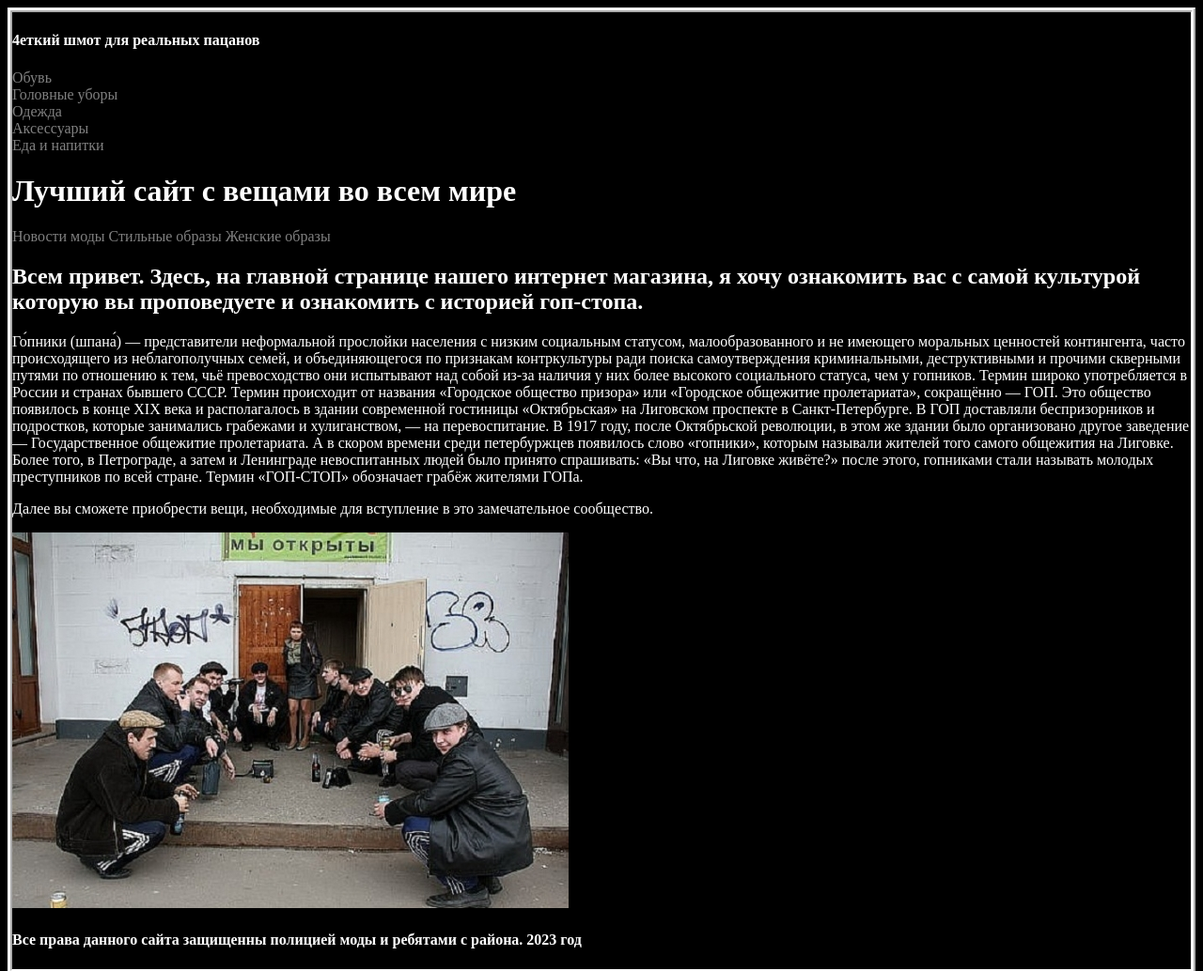
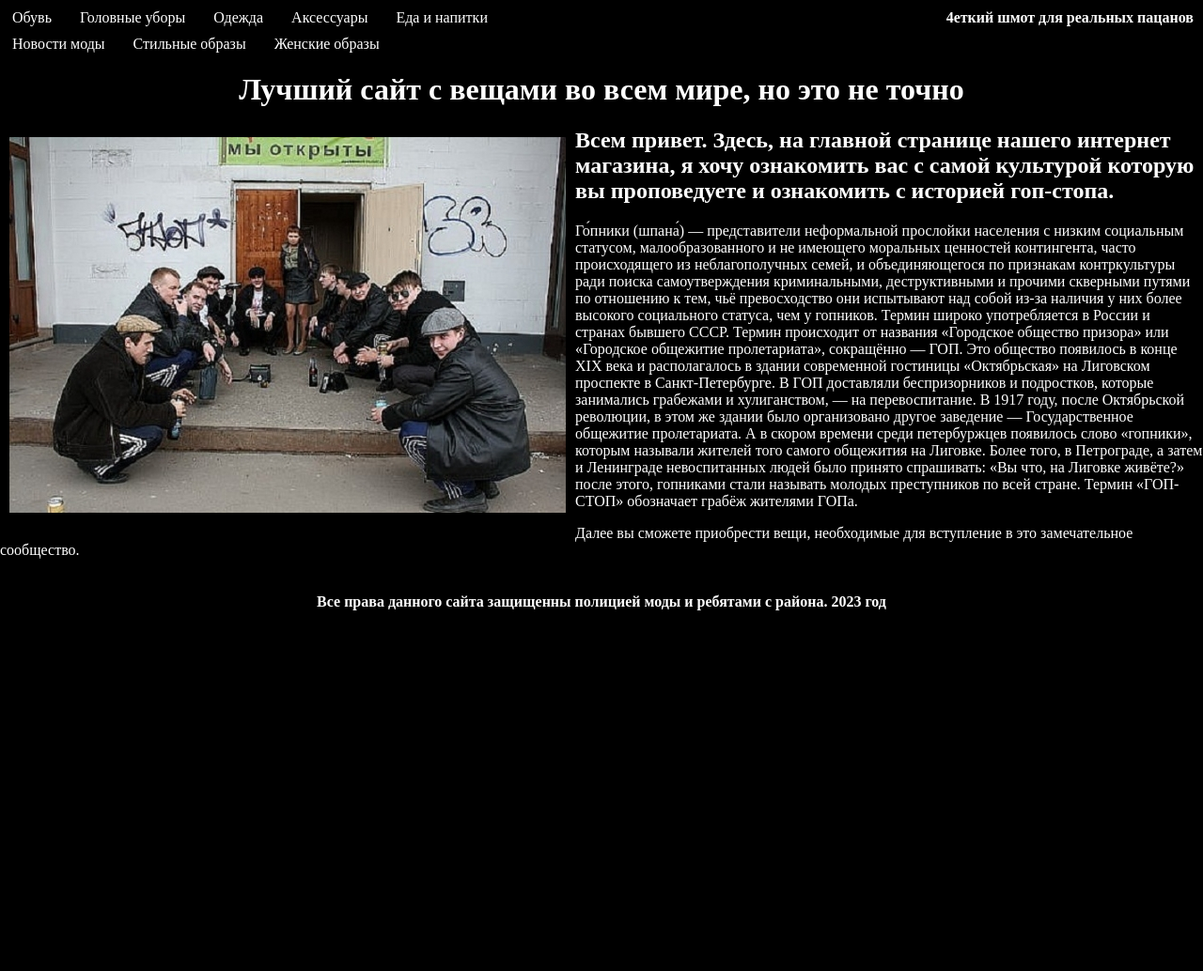
Before and after one commit to MaksimWBC/CSS0, a plain HTML site: page index.html in a window 1280 px wide. Shown: the top 1034 px of the page at 94% size. After the commit the page ends 800 px from the top, so only its background shows below. Drawn offline with Linux system fonts and the light colour scheme; files whose address does not match are found by name.

Commit message:
secondCss

```diff
--- a/index.css
+++ b/index.css
@@ -1,17 +1,47 @@
+html, body {
+    margin: 0;
+    padding: 0;
+  }
+
 body {
     background-color: #000;
-    border: 5px ridge white;
     color: white;
+    width: 100%;
+    height: 100%;
 }
 
 a {
     text-decoration: none;
-    color: gray;
+    margin: 10px;
+    padding: 3px;
+    color: white;
+}
+
+h1 {
+    text-align: center;
+}
+
+.siteName {
+    margin: 10px;
 }
 
 .header {
+    height: 10%;
+    width: 100%;
     display: flex;
     align-items: center;
     justify-content: space-between;
-    flex-direction: column;
+    flex-direction: row-reverse;
 }
+
+.footer {
+    position: absolute;
+    height: 10%;
+    width: 100%;
+    text-align: center;
+}
+
+.fotoAll {
+    float: left;
+    margin: 10px;
+}
--- a/index.html
+++ b/index.html
@@ -7,42 +7,37 @@
 </head>
 <body>
     <header>
-        <div class="headder">
-            <div> <h4>4еткий шмот для реальных пацанов</h4> </div>
+        <div class="header">
+            <h4 class="siteName">4еткий шмот для реальных пацанов</h4>
             <nav>
-                <div>
-                    <div> <a href="D:\All to FrontEnd\GitHub project\CSS\CSS0\stronici towarov\obuw.html" title="">Обувь</a>
-                    </div>
-                    <div> <a href="D:\All to FrontEnd\GitHub project\CSS\CSS0\stronici towarov\golova.html" title="">Головные уборы</a>
-                    </div>
-                    <div> <a href="D:\All to FrontEnd\GitHub project\CSS\CSS0\stronici towarov\dress.html" title="">Одежда</a>
-                    </div>
-                    <div> <a href="D:\All to FrontEnd\GitHub project\CSS\CSS0\stronici towarov\aksessuari.html" title="">Аксессуары</a>
-                    </div>
-                    <div> <a href="D:\All to FrontEnd\GitHub project\CSS\CSS0\stronici towarov\eat and drink.html" title="">Еда и напитки</a>
-                    </div>
-                </div>
+                <a href="D:\All to FrontEnd\GitHub project\CSS\CSS0\stronici towarov\obuw.html" title="click">Обувь</a>
+                <a href="D:\All to FrontEnd\GitHub project\CSS\CSS0\stronici towarov\golova.html" title="click">Головные уборы</a>
+                <a href="D:\All to FrontEnd\GitHub project\CSS\CSS0\stronici towarov\dress.html" title="click">Одежда</a>
+                <a href="D:\All to FrontEnd\GitHub project\CSS\CSS0\stronici towarov\aksessuari.html" title="click">Аксессуары</a>
+                <a href="D:\All to FrontEnd\GitHub project\CSS\CSS0\stronici towarov\eat and drink.html" title="click">Еда и напитки</a>
             </nav>
         </div>
     </header>
     <body>
-        <h1> Лучший сайт с вещами во всем мире </h1>
         <main class="main">
             <aside>
                 <div class="sidebar">
-                <a href="" title="" > Новости моды </a>
-                <a href="" title=""> Стильные образы </a>
-                <a href="" title=""> Женские образы </a>
+                <a href="D:\All to FrontEnd\GitHub project\CSS\CSS0\stronici towarov\news.html" title="click" > Новости моды </a>
+                <a href="D:\All to FrontEnd\GitHub project\CSS\CSS0\stronici towarov\menobras.html" title="click"> Стильные образы </a>
+                <a href="D:\All to FrontEnd\GitHub project\CSS\CSS0\stronici towarov\woman.html" title="click"> Женские образы </a>
                 </div>
             </aside>
+            <h1> Лучший сайт с вещами во всем мире, но это не точно </h1>
+            <div class="fotoAll"> <img src="D:\All to FrontEnd\GitHub project\CSS\CSS0\pic_21094.jpg" alt="ops...sorry"> </div>
         <article>
             <h2> Всем привет. Здесь, на главной странице нашего интернет магазина, я хочу ознакомить вас с самой культурой которую вы проповедуете и ознакомить с историей гоп-стопа. </h2>
             <p> Го́пники (шпана́) — представители неформальной прослойки населения с низким социальным статусом, малообразованного и не имеющего моральных ценностей контингента, часто происходящего из неблагополучных семей, и объединяющегося по признакам контркультуры ради поиска самоутверждения криминальными, деструктивными и прочими скверными путями по отношению к тем, чьё превосходство они испытывают над собой из-за наличия у них более высокого социального статуса, чем у гопников. Термин широко употребляется в России и странах бывшего СССР.
             Термин происходит от названия «Городское общество призора» или «Городское общежитие пролетариата», сокращённо — ГОП. Это общество появилось в конце XIX века и располагалось в здании современной гостиницы «Октябрьская» на Лиговском проспекте в Санкт-Петербурге. В ГОП доставляли беспризорников и подростков, которые занимались грабежами и хулиганством, — на перевоспитание. В 1917 году, после Октябрьской революции, в этом же здании было организовано другое заведение — Государственное общежитие пролетариата. А в скором времени среди петербуржцев появилось слово «гопники», которым называли жителей того самого общежития на Лиговке. Более того, в Петрограде, а затем и Ленинграде невоспитанных людей было принято спрашивать: «Вы что, на Лиговке живёте?» после этого, гопниками стали называть молодых преступников по всей стране. Термин «ГОП-СТОП» обозначает грабёж жителями ГОПа. </p>
             <p> Далее вы сможете приобрести вещи, необходимые для вступление в это замечательное сообщество. </p>
         </article>
-        <img src="D:\All to FrontEnd\GitHub project\CSS\CSS0\pic_21094.jpg" alt="ops...sorry">
     </main>
-    <footer> <h4> Все права данного сайта защищенны полицией моды и ребятами с района. 2023 год </h4> </footer>
+    <footer>
+        <div class="footer"> <h4 class="footerName"> Все права данного сайта защищенны полицией моды и ребятами с района. 2023 год </h4>  </div>
+    </footer>
 </body>
 </html>
```
